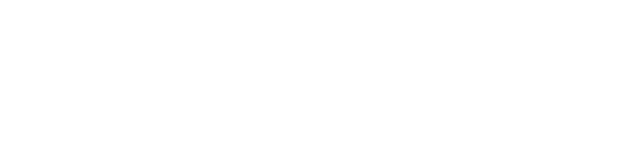
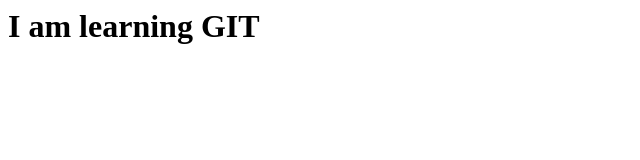
Before and after one commit to mkmaheshmehra/HttpsRepo, a plain HTML site: page index.html in a window 1280 px wide. Shown: the whole page, without its empty margins (0-640 px from the left). Drawn offline with Linux system fonts and the light colour scheme.

Commit message:
<h1> is added

```diff
--- a/index.html
+++ b/index.html
@@ -5,6 +5,6 @@
         </title>
     </head>
     <body>
-
+        <h1>I am learning GIT</h1>
     </body>
 </html>
```
